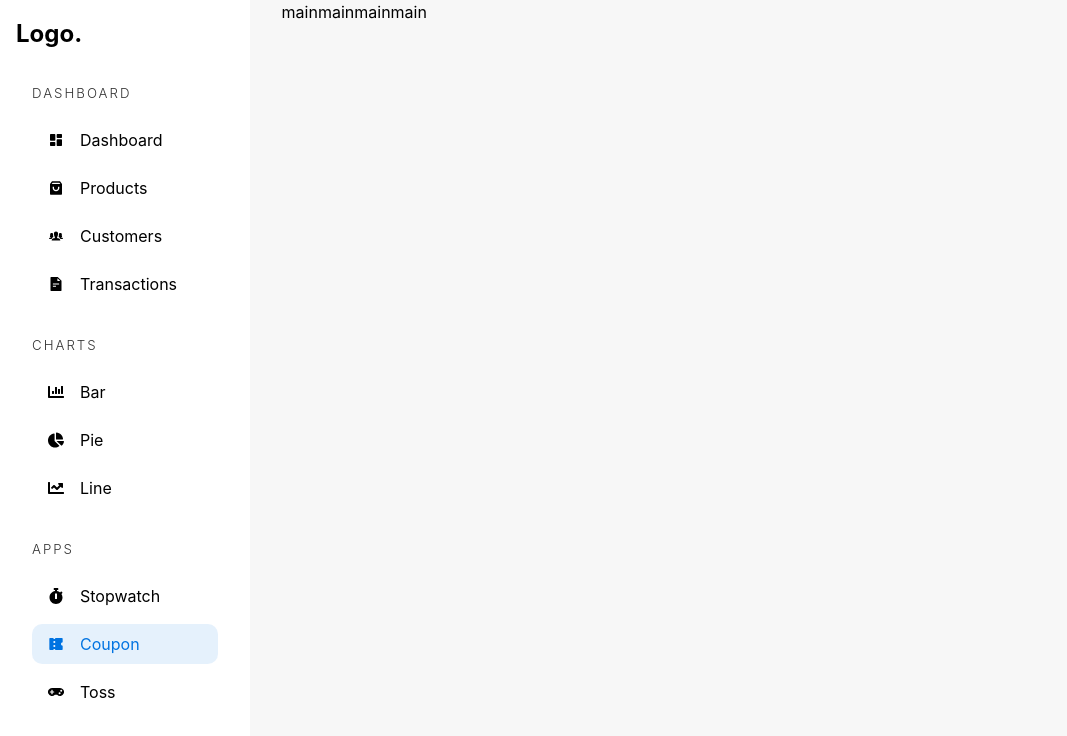
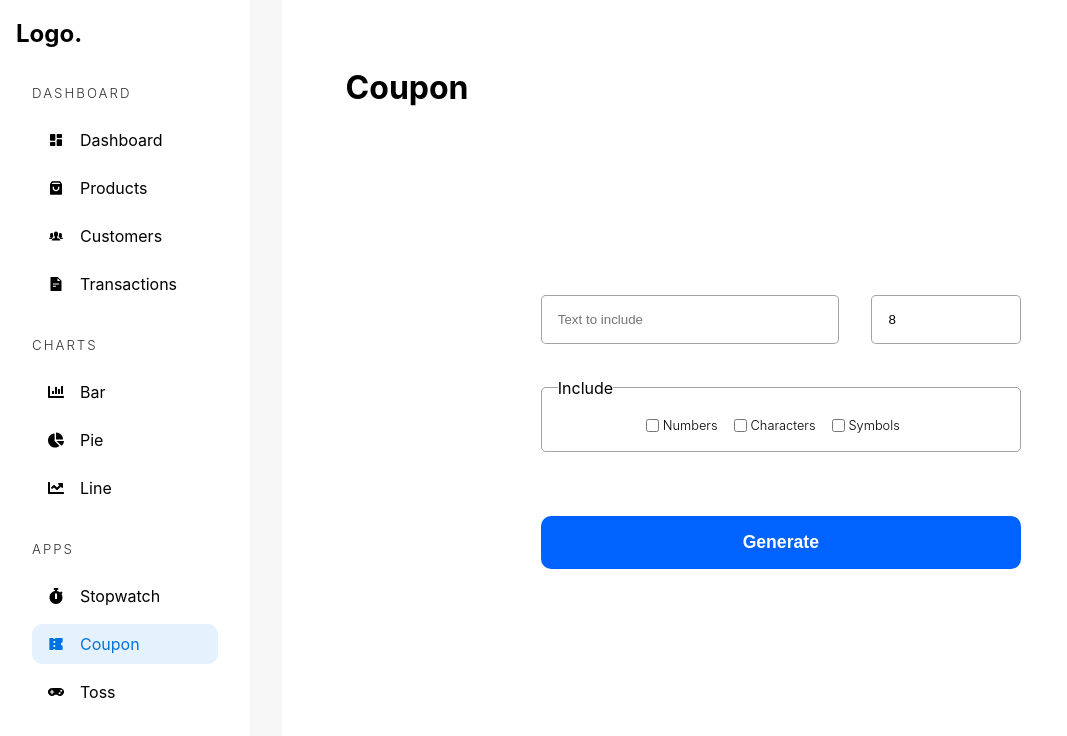
Before and after one commit to abhidjango-py/dashboard, a React (Vite) app: page /admin/app/coupon in a window 1280 px wide. Shown: the top 736 px of the page, without its empty margins (0-1067 px from the left). Built offline with nearby package versions, Linux system fonts and the light colour scheme.

Commit message:
coupons completed

```diff
--- a/src/pages/coupon.tsx
+++ b/src/pages/coupon.tsx
@@ -1,12 +1,111 @@
+import { FormEvent, useEffect, useState } from "react";
 import AdminSidebar from "../components/AdminSidebar";
 
+const allLetters = "ABCDEFGHIJKLMNOPQRSTUVWXYZabcdefghijklmnopqrstuvwxyz";
+const allNumbers = "1234567890";
+const allSymbols = "!@#$%^&*()_+";
+
 const coupon = () => {
+  const [size, setSize] = useState<number>(8);
+  const [prefix, setPrefix] = useState<string>("");
+  const [includeNumbers, setIncludeNumbers] = useState<boolean>(false);
+  const [includeCharacters, setIncludeCharacters] = useState<boolean>(false);
+  const [includeSymbols, setIncludeSymbols] = useState<boolean>(false);
+  const [isCopied, setIsCopied] = useState<boolean>(false);
+  const [coupon, setCoupon] = useState<string>("");
+
+  const copyText = async (coupon: string) => {
+    await window.navigator.clipboard.writeText(coupon);
+    setIsCopied(true);
+  };
+
+  useEffect(() => {
+    setIsCopied(false);
+  }, [coupon]);
+
+  const submitHandler = (e: FormEvent<HTMLFormElement>) => {
+    e.preventDefault();
+
+    if (!includeNumbers && !includeCharacters && !includeSymbols)
+      return alert("Please Select One At Least");
+
+    let result: string = prefix || "";
+    const loopLength: number = size - result.length;
+
+    for (let i = 0; i < loopLength; i++) {
+      let entireString: string = "";
+      if (includeCharacters) entireString += allLetters;
+      if (includeNumbers) entireString += allNumbers;
+      if (includeSymbols) entireString += allSymbols;
+
+      const randomNum: number = ~~(Math.random() * entireString.length);
+      result += entireString[randomNum];
+    }
+
+    setCoupon(result);
+  };
+
   return (
     <div className="adminContainer">
       {/* Sidebar */}
       <AdminSidebar />
       {/* main */}
-      <main>mainmainmainmain</main>
+      <main className="dashboardAppContainer">
+        <h1>Coupon</h1>
+        <section>
+          <form action="" className="couponForm" onSubmit={submitHandler}>
+            <input
+              type="text"
+              placeholder="Text to include"
+              value={prefix}
+              onChange={(e) => setPrefix(e.target.value)}
+              maxLength={size}
+            />
+            <input
+              type="number"
+              placeholder="Coupon Length"
+              value={size}
+              onChange={(e) => setSize(Number(e.target.value))}
+              min={8}
+              max={25}
+            />
+            <fieldset>
+              <legend>Include</legend>
+              <input
+                type="checkbox"
+                checked={includeNumbers}
+                onChange={() => setIncludeNumbers((prev) => !prev)}
+              />
+              <span>Numbers</span>
+              <input
+                type="checkbox"
+                checked={includeCharacters}
+                onChange={() => setIncludeCharacters((prev) => !prev)}
+              />
+              <span>Characters</span>
+              <input
+                type="checkbox"
+                checked={includeSymbols}
+                onChange={() => setIncludeSymbols((prev) => !prev)}
+              />
+              <span>Symbols</span>
+            </fieldset>
+            <button type="submit">Generate</button>
+          </form>
+          {coupon && (
+            <code>
+              {coupon}
+              <span
+                onClick={() => {
+                  copyText(coupon);
+                }}
+              >
+                {isCopied ? "Copied" : "Copy"}
+              </span>
+            </code>
+          )}
+        </section>
+      </main>
     </div>
   );
 };
--- a/src/pages/stopwatch.tsx
+++ b/src/pages/stopwatch.tsx
@@ -6,10 +6,10 @@
   const minutes = String(Math.floor((timeInSeconds % 3600) / 60));
   const seconds = String(timeInSeconds % 60);
 
-  return `${hours.padStart(2, "0")}:${minutes.padStart(
+  return `${hours.padStart(2, "0")} : ${minutes.padStart(
     2,
     "0"
-  )}:${seconds.padStart(2, "0")}`;
+  )} : ${seconds.padStart(2, "0")}`;
 };
 
 const stopwatch = () => {
--- a/src/styles/_widgets.scss
+++ b/src/styles/_widgets.scss
@@ -52,5 +52,65 @@
         }
       }
     }
+
+    .couponForm {
+      @include grid(2fr 1fr, 2rem);
+      max-width: 30rem;
+      width: 100%;
+      > input {
+        padding: 1rem;
+        border: 1px solid rgba(0, 0, 0, 0.359);
+        outline: none;
+        border-radius: 5px;
+      }
+      > fieldset {
+        padding: 1rem;
+        border: 1px solid rgba(0, 0, 0, 0.359);
+        border-radius: 5px;
+        @include flex(row, center, center, 0);
+        flex-wrap: wrap;
+        grid-column: 1/3;
+        span {
+          font-size: 0.8rem;
+          font-weight: 300;
+          margin-inline-start: 0.25rem;
+          margin-inline-end: 1rem;
+        }
+      }
+      > button {
+        font-weight: 700;
+        font-size: 1.1rem;
+        width: 100%;
+        border: none;
+        padding: 1rem;
+        color: white;
+        cursor: pointer;
+        margin: 2rem 0;
+        border-radius: 10px;
+        background-color: rgb(0, 98, 255);
+        grid-column: 1/3;
+      }
+    }
+    > code {
+      position: relative;
+      font-size: 1.2rem;
+      letter-spacing: 2px;
+      cursor: pointer;
+      &:hover > span {
+        opacity: 1;
+      }
+      > span {
+        opacity: 0;
+        @include square(100%);
+        top: 0;
+        left: 0;
+        position: absolute;
+        border-radius: 5px;
+        background-color: rgb(15, 15, 15);
+        color: white;
+        font-size: 0.8rem;
+        @include flex;
+      }
+    }
   }
 }
```
